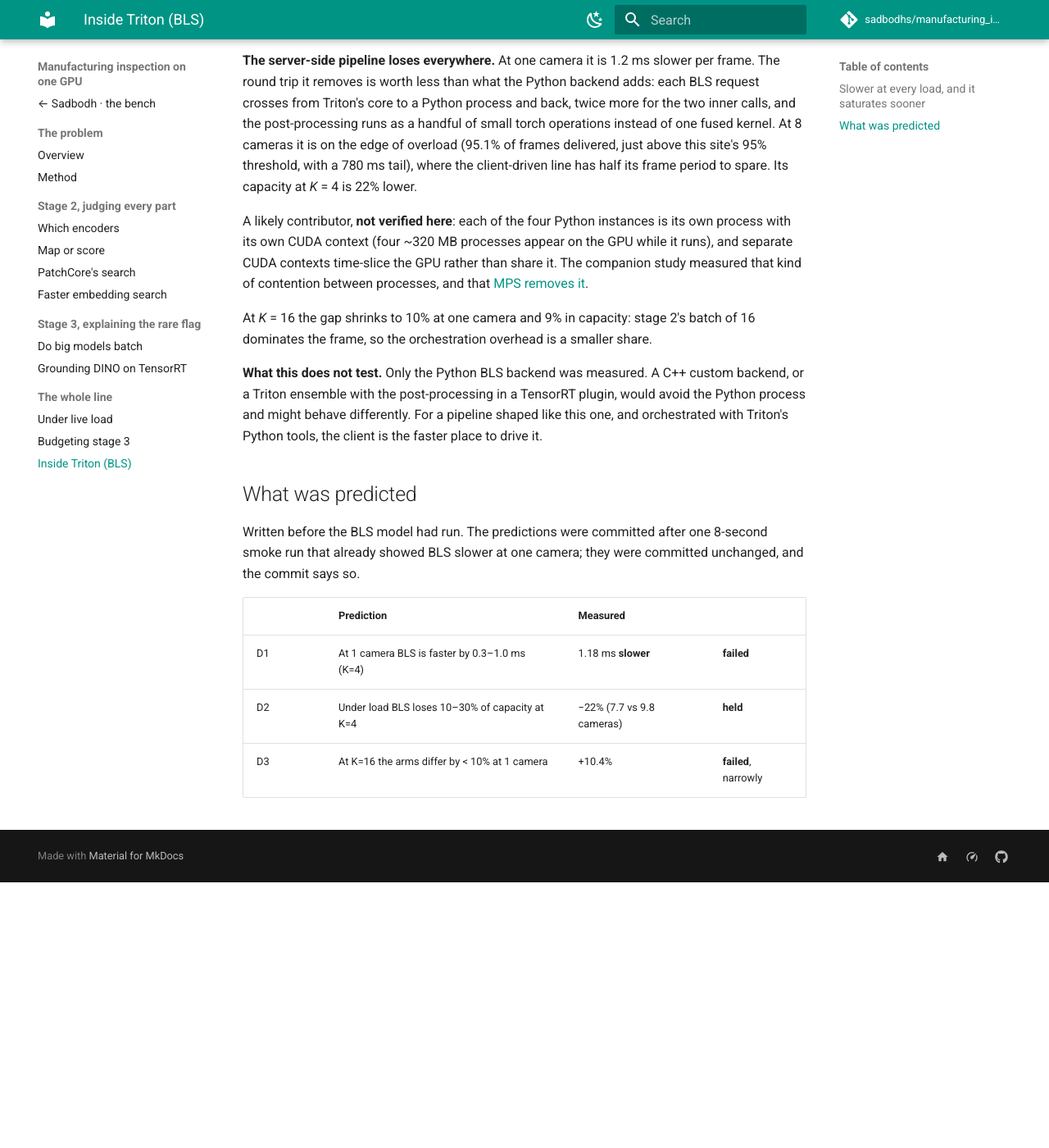
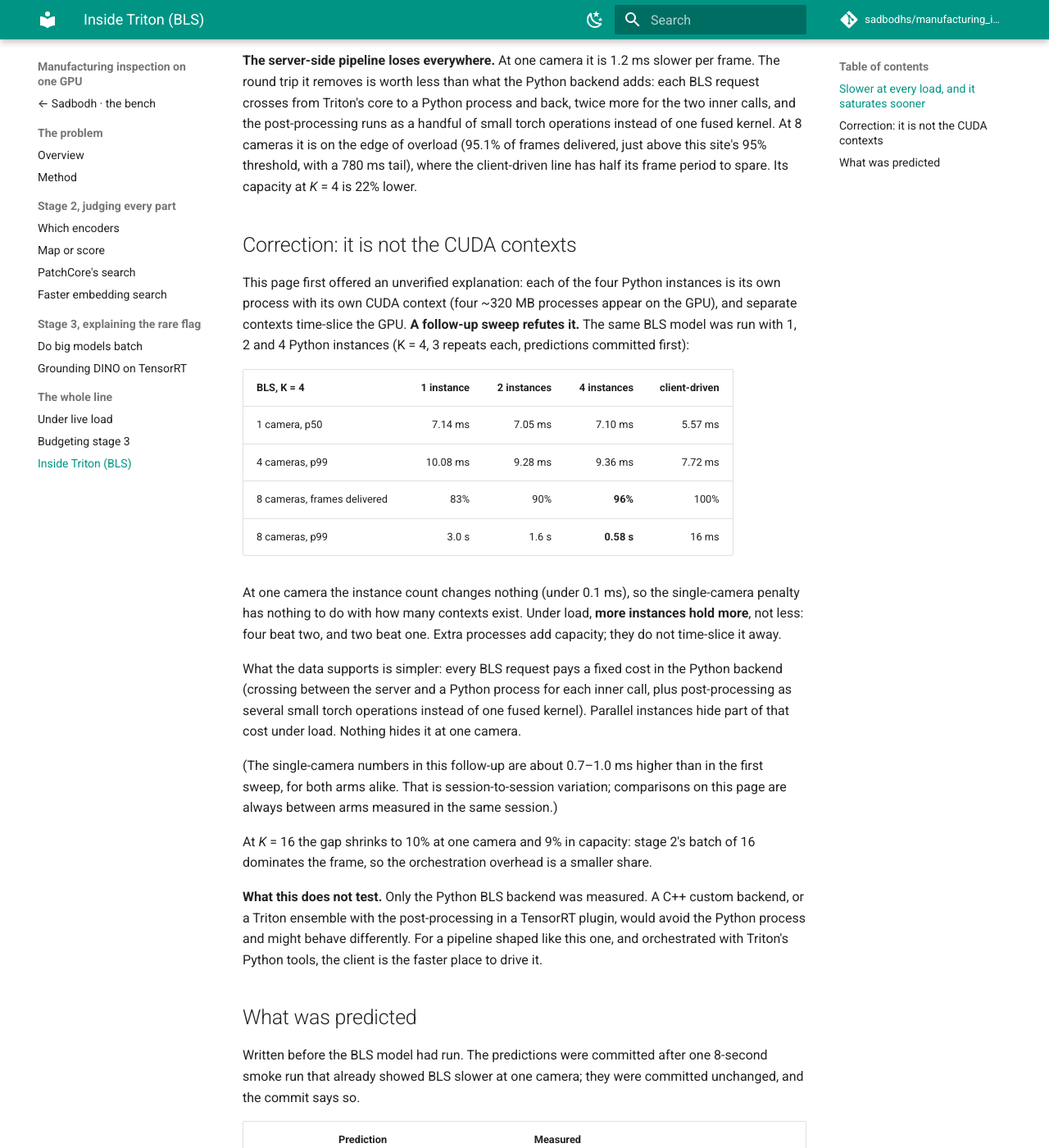
Before and after one commit to sadbodhs/manufacturing_inspection, an MkDocs documentation site: the page built from docs/bls.md, in a window 1280 px wide and 1400 px high, scrolled down 1489 px. Shown: the whole window at 82% size. Built offline with MkDocs 1.6.1 and Material for MkDocs 9.7.7, drawn with Linux system fonts in a browser that asks for light colours; comment, search, counter and statistics services are not loaded; before the commit the page ends 2565 px from its top, so only the background shows below that; some of the changed text lies outside the part shown.

Commit message:
Follow-up results: the burst fix works; the BLS contexts explanation is refuted
Sweep E (24 runs): sizing the stage-3 bucket's burst to one frame's crops
serves stage 3 exactly on budget at p = 5% (10.64/s vs 10.60; the default
burst was 14% under at 8 cameras), every frame still delivered, fast p99
+11%. At p = 20% the burst size changes service by <= 2%. E1, E2 held.

Sweep F (36 runs): BLS with 1, 2 and 4 Python instances. At 1 camera the
instance count changes p50 by 0.09 ms (F1 held), so the single-camera penalty
is not about CUDA contexts. Under load MORE instances hold MORE: 8 cameras
deliver 83% / 90% / 96% with 1 / 2 / 4 instances (F2 failed). The BLS page's
unverified explanation (separate CUDA contexts time-slicing the GPU) is
therefore wrong, and is corrected on the page: the cost is fixed per-request
Python-backend overhead, which parallel instances partly hide under load.
The method page now lists four corrections.

```diff
--- a/docs/bls.md
+++ b/docs/bls.md
@@ -52,11 +52,34 @@
 tail), where the client-driven line has half its frame period to spare. Its capacity
 at *K* = 4 is 22% lower.
 
-A likely contributor, **not verified here**: each of the four Python instances is its
-own process with its own CUDA context (four ~320 MB processes appear on the GPU while
-it runs), and separate CUDA contexts time-slice the GPU rather than share it. The
-companion study measured that kind of contention between processes, and that
-[MPS removes it](https://sadbodhs.github.io/computer_vision_optimization/contention/).
+## Correction: it is not the CUDA contexts
+
+This page first offered an unverified explanation: each of the four Python instances
+is its own process with its own CUDA context (four ~320 MB processes appear on the
+GPU), and separate contexts time-slice the GPU. **A follow-up sweep refutes it.** The
+same BLS model was run with 1, 2 and 4 Python instances (K = 4, 3 repeats each,
+predictions committed first):
+
+| BLS, K = 4 | 1 instance | 2 instances | 4 instances | client-driven |
+|---|---:|---:|---:|---:|
+| 1 camera, p50 | 7.14 ms | 7.05 ms | 7.10 ms | 5.57 ms |
+| 4 cameras, p99 | 10.08 ms | 9.28 ms | 9.36 ms | 7.72 ms |
+| 8 cameras, frames delivered | 83% | 90% | **96%** | 100% |
+| 8 cameras, p99 | 3.0 s | 1.6 s | **0.58 s** | 16 ms |
+
+At one camera the instance count changes nothing (under 0.1 ms), so the single-camera
+penalty has nothing to do with how many contexts exist. Under load, **more instances
+hold more**, not less: four beat two, and two beat one. Extra processes add capacity;
+they do not time-slice it away.
+
+What the data supports is simpler: every BLS request pays a fixed cost in the Python
+backend (crossing between the server and a Python process for each inner call, plus
+post-processing as several small torch operations instead of one fused kernel).
+Parallel instances hide part of that cost under load. Nothing hides it at one camera.
+
+(The single-camera numbers in this follow-up are about 0.7–1.0 ms higher than in the
+first sweep, for both arms alike. That is session-to-session variation; comparisons on
+this page are always between arms measured in the same session.)
 
 At *K* = 16 the gap shrinks to 10% at one camera and 9% in capacity: stage 2's
 batch of 16 dominates the frame, so the orchestration overhead is a smaller share.
@@ -78,3 +101,5 @@
 | D1 | At 1 camera BLS is faster by 0.3–1.0 ms (K=4) | 1.18 ms **slower** | **failed** |
 | D2 | Under load BLS loses 10–30% of capacity at K=4 | −22% (7.7 vs 9.8 cameras) | **held** |
 | D3 | At K=16 the arms differ by < 10% at 1 camera | +10.4% | **failed**, narrowly |
+| F1 | At 1 camera the instance count changes BLS p50 by < 0.3 ms | 0.09 ms spread | **held** |
+| F2 | At 8 cameras 2 instances hold at least as well as 4; 1 saturates first | 1 saturates first, but 4 hold clearly better than 2 | **failed**: more instances add capacity |
--- a/docs/method.md
+++ b/docs/method.md
@@ -78,10 +78,12 @@
 of them failed in some way. One pre-registration was committed late: [Inside Triton](bls.md)'s predictions were
 written before its model ran, but committed after one smoke run that already
 contradicted one of them; they were committed unchanged, and the commit says so.
-Three corrections were made during the work and are recorded where they happened: the recall reference on
+Four corrections were made during the work and are recorded where they happened: the recall reference on
 [faster embedding search](embedding-search.md#a-correction-made-during-the-run), the
-mask workaround bug on [Grounding DINO](stage3.md#it-converts-with-one-workaround), and
-the export-versus-weights confound on [big models](big-models.md#weights-do-not-matter-the-export-does).
+mask workaround bug on [Grounding DINO](stage3.md#it-converts-with-one-workaround),
+the export-versus-weights confound on [big models](big-models.md#weights-do-not-matter-the-export-does),
+and an explanation for the BLS slowdown that a follow-up sweep refuted
+([inside Triton](bls.md#correction-it-is-not-the-cuda-contexts)).
 
 ## Reproduce
 
```
Also changed, not shown: docs/budget.md (+24 -6 lines), 4 other files.
